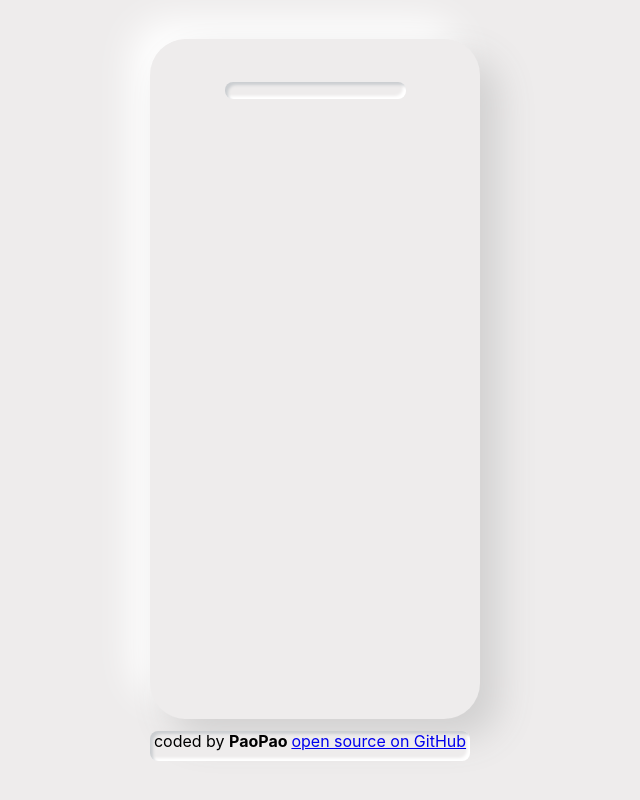
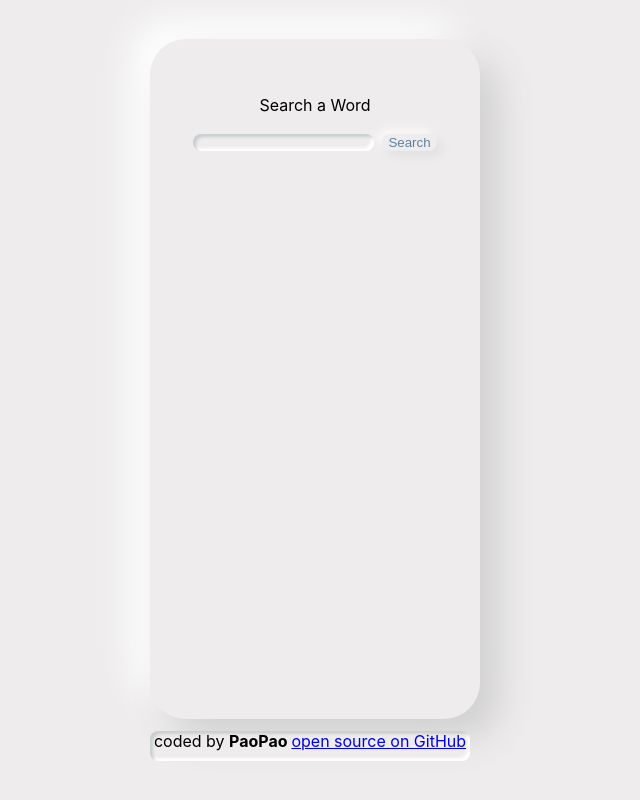
Before and after one commit to PaoPao27402/Dictionary-app, a React (Create React App) app: page / in a window 1280 px wide. Shown: the whole page, without its empty margins (325-965 px from the left). Built offline with nearby package versions, Linux system fonts and the light colour scheme; the HTML template or start-up script is replaced by a standard one.

Commit message:
update button + css

```diff
--- a/src/Results.js
+++ b/src/Results.js
@@ -1,19 +1,19 @@
 import React from "react";
 
 export default function Results(props){
+    console.log(props.results);
     if (props.results) {
       return (
         <div className="Results">
             <h1>
              {props.results.word}
             </h1>
-            {props.results.map(function(meaning, index){
+            {props.results.meanings.map(function (meaning, index) {
                return meaning.definitions[0].definition;
             })}
-        </div> );
+        </div>
+        );
     } else {
         return null;
-
     }
-
 }
--- a/src/Search.css
+++ b/src/Search.css
@@ -9,8 +9,21 @@
     background: none;
   }
 
-  button, input, optgroup, select, textarea{
+   input, optgroup, select, textarea{
     border-radius: 8px;
     box-shadow: inset 3px 3px 3px #cbced1,
             inset -3px -3px 3px #ffffff;
   }
+
+  .button{
+    color: #5a84a2;
+    margin-left: 8px;
+    box-shadow: 5px 5px 10px #e2e0e0,
+               -5px -5px 10px #faf8f8;
+
+  }
+  .button:hover{
+    box-shadow: inset 3px 3px 3px #cbced1,
+            inset -3px -3px 3px #ffffff;
+
+  }
--- a/src/Search.js
+++ b/src/Search.js
@@ -8,7 +8,6 @@ export default function Search(){
     let [results, setResults] = useState(null);
 
     function handleResponse(response){
-        console.log(response.data[0]);
         setResults(response.data[0]);
 
     }
@@ -27,8 +26,10 @@ export default function Search(){
 
     return(
         <div className="dictionary">
+         <p>Search a Word</p>
          <form onSubmit={search}>
          <input type="search" onChange={handleKeywordChange}/>
+         <input className="button" type="submit" value="Search" />
          </form>
          <Results results={results} />
         </div>
```
